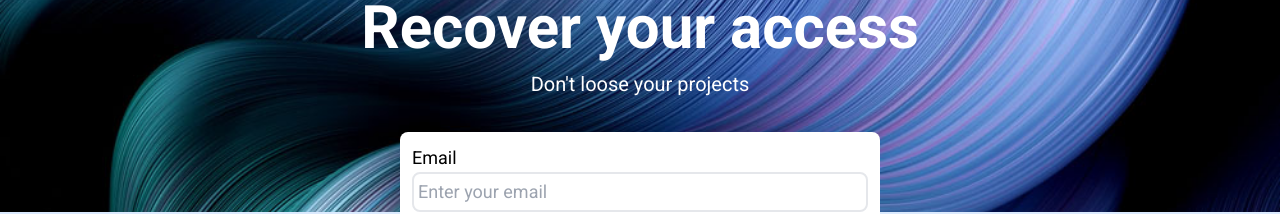
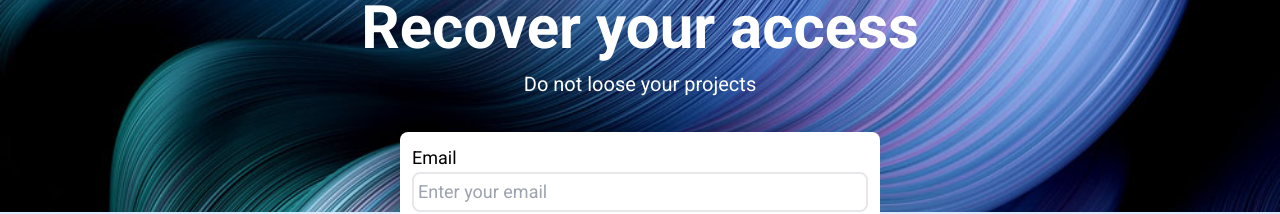
Before and after one commit to JavierAChacon/Teto, a React (Vite) app in the folder frontend/: page /forgot-password in a window 1280 px wide. Shown: the part 140-354 px from the top of the page. Built offline with nearby package versions, Linux system fonts and the light colour scheme; no server answers.

Commit message:
changed  for '' in page of forgotpassword

```diff
--- a/frontend/src/pages/ForgotPassword.jsx
+++ b/frontend/src/pages/ForgotPassword.jsx
@@ -18,7 +18,7 @@ const ForgotPassword = () => {
     }
 
     try {
-      const { data } = await axiosClient.post(`/users/forgot-password`, {
+      const { data } = await axiosClient.post('/users/forgot-password', {
         email
       })
       setAlert({
@@ -39,7 +39,7 @@ const ForgotPassword = () => {
     <div className='min-h-screen bg-blue-100 p-[5%] md:p-0'>
       <div className='registerImage flex h-60 flex-col justify-center overflow-hidden rounded-t-lg px-[5%] pt-6 text-center text-white md:h-[30rem] md:rounded-none xl:h-[22rem]'>
         <h1 className='text-5xl font-bold  md:text-6xl'>Recover your access</h1>
-        <p className='mt-3 md:text-xl'>Don't loose your projects</p>
+        <p className='mt-3 md:text-xl'>Do not loose your projects</p>
       </div>
       <form
         className='md:text-normal mx-auto flex flex-col gap-y-2 rounded-b-lg bg-white p-3 md:relative md:bottom-20 md:w-[30rem] md:gap-y-3 md:rounded-lg md:text-lg'
```
